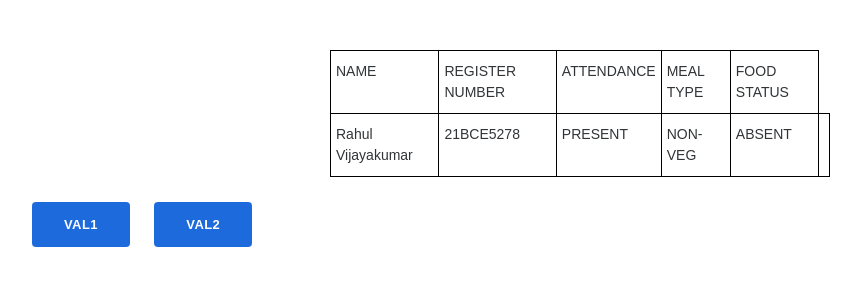
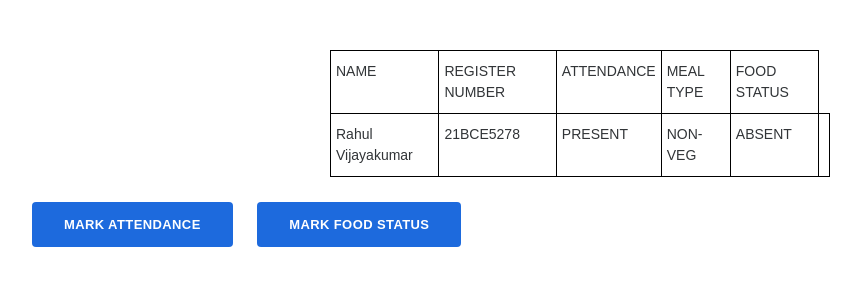
Before and after one commit to rahulvk007/qrcode-attendance, a Flask app: a page that uses templates/correct.html in a window 1280 px wide. Shown: the part 90-390 px from the top of the page, without its empty margins (60-921 px from the left). Run offline with Flask 2, Linux system fonts and the light colour scheme; the visitor is signed in with stand-in values (Sample User, id 1); data comes from the database, SQL or seed files in the repository; both versions use the stored data as it was after the commit.

Commit message:
removed login

```diff
--- a/app.py
+++ b/app.py
@@ -43,7 +43,9 @@ def index():
 
 @app.route('/participant/<regno>/', methods=['POST', 'GET'])
 def attendance(regno):
-    if 'username' in session:
+    # if 'username' in session:
+    x = 1
+    if x == 1:
         conn2 = sqlite3.connect('data.db')
         if request.method == "GET":
             conn2 = sqlite3.connect('data.db')
@@ -53,7 +55,7 @@ def attendance(regno):
             print(rec)
             return render_template('correct.html', r=rec[0])
         elif request.method == "POST":
-            if request.form.get('action1') == 'val1':
+            if request.form.get('action1') == 'MARK ATTENDANCE':
                 query = "UPDATE participants SET attendance = 'PRESENT' where regno = '%s' " % regno
                 conn2.execute(query)
                 conn2.commit()
@@ -61,7 +63,7 @@ def attendance(regno):
                     "select * from participants where regno = '%s'" % regno)
                 rec = [i for i in rec]
                 return render_template('correct.html', r=rec[0])
-            elif request.form.get('action2') == 'val2':
+            elif request.form.get('action2') == 'MARK FOOD STATUS':
                 query = "UPDATE participants SET food_status = 'PRESENT' where regno = '%s' " % regno
                 conn2.execute(query)
                 conn2.commit()
@@ -84,4 +86,4 @@ def logout():
 app.secret_key = 'supersecret'
 
 if __name__ == '__main__':
-    app.run()
+    app.run(host="0.0.0.0")
--- a/templates/correct.html
+++ b/templates/correct.html
@@ -75,8 +75,8 @@
 
         </div>
         <form method="post" action="/participant/{{ r[1] }}/">
-            <input type="submit" class="btn btn-primary" value="val1" name="action1" />
-            <input type="submit" class="btn btn-primary" value="val2" name="action2" />
+            <input type="submit" class="btn btn-primary" value="MARK ATTENDANCE" name="action1" />
+            <input type="submit" class="btn btn-primary" value="MARK FOOD STATUS" name="action2" />
         </form>
 
     </div>
```
Also changed, not shown: data.db.
